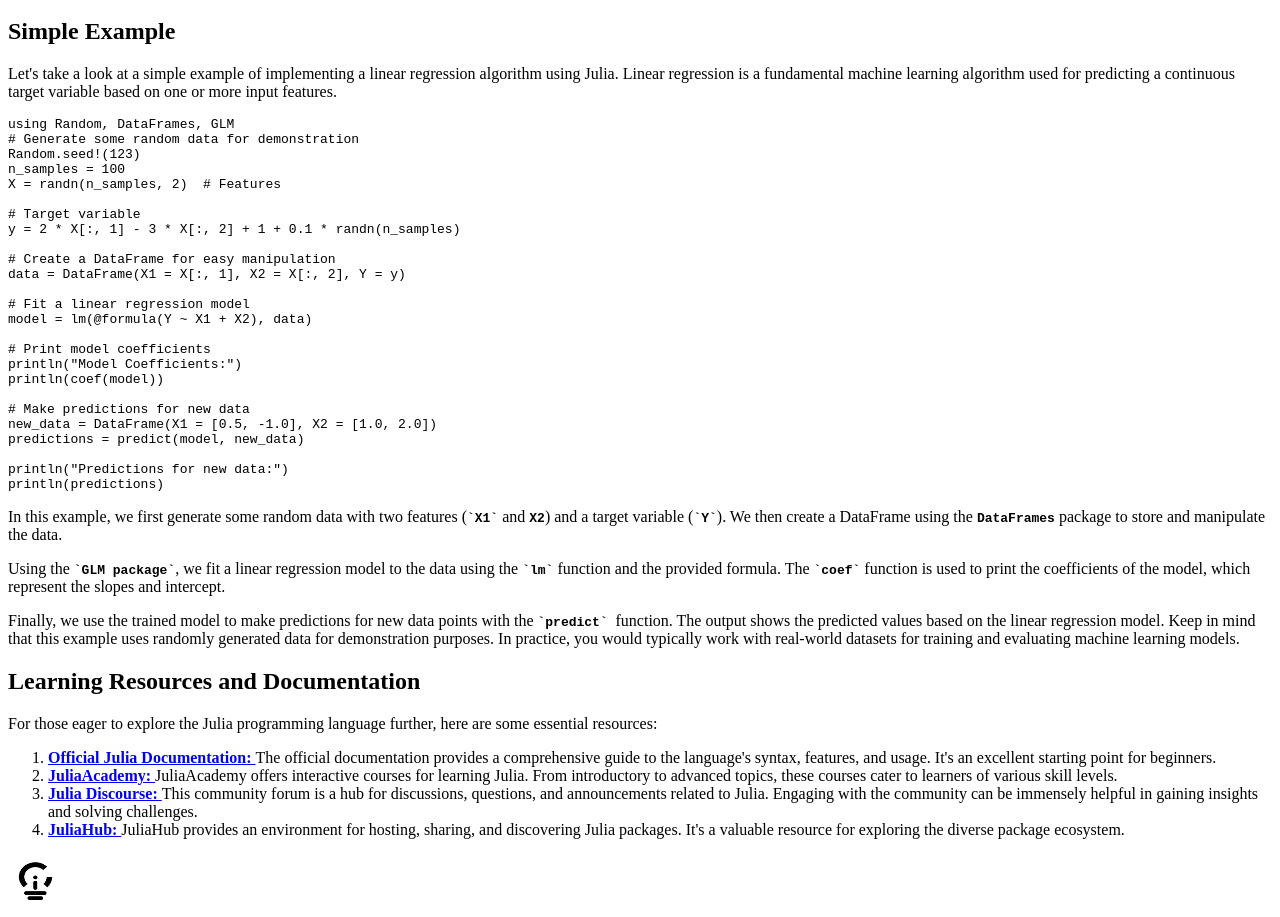
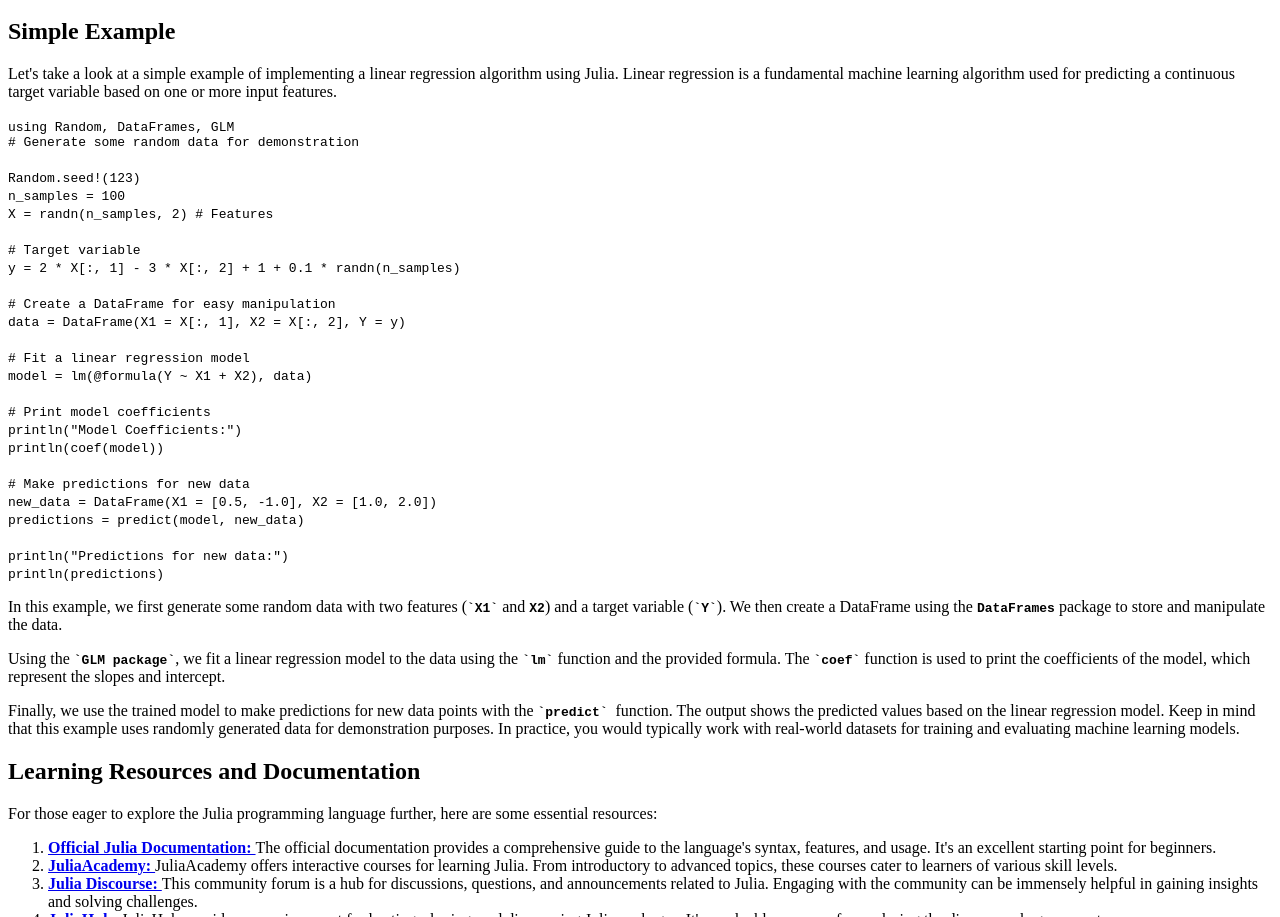
Before and after one commit to Hari-Krishna-Moorthy/IG-website, a Next.js app: page /blog/julia in a window 1280 px wide. Shown: the part 3219-4136 px from the top of the page. Built offline with nearby package versions, Linux system fonts and the light colour scheme.

Commit message:
fixed response issue

```diff
--- a/app/blog/julia/page.tsx
+++ b/app/blog/julia/page.tsx
@@ -118,19 +118,19 @@ export const metadata = {
           <p className="text-gray-900 mb-4"> Let's take a look at a simple example of implementing a linear regression algorithm using Julia. Linear regression is a fundamental machine
           learning algorithm used for predicting a continuous target variable based on one or more input features.</p>
           <div className="bg-gray-900 p-4 rounded-md mb-12">
-  <pre className="text-white">
-    <code className="language-jl">
+
+    <code className="text-white text-sm sm:text-base md:text-lg lg:text-xl">
     using Random, DataFrames, GLM <br></br>
 
-    <a className='text-lime-400'># Generate some random data for demonstration</a> <br></br>
+    <div className='text-lime-400'># Generate some random data for demonstration</div> <br></br>
 Random.seed!(123)<br></br>
 n_samples = 100<br></br>
 X = randn(n_samples, 2)  <a className='text-lime-400'># Features</a> <br></br><br></br>
 
-<a className='text-lime-400'># Target variable</a> <br></br>
+<code className='text-lime-400'># Target variable</code> <br></br>
 y = 2 * X[:, 1] - 3 * X[:, 2] + 1 + 0.1 * randn(n_samples)  <br></br><br></br>
 
-<a className='text-lime-400'># Create a DataFrame for easy manipulation</a> <br></br>
+<code className='text-lime-400'># Create a DataFrame for easy manipulation</code> <br></br>
 data = DataFrame(X1 = X[:, 1], X2 = X[:, 2], Y = y) <br></br><br></br>
 
 <a className='text-lime-400'># Fit a linear regression model</a> <br></br>
@@ -149,7 +149,7 @@ println(predictions) <br></br>
 
 
     </code>
-  </pre>
+
 </div>
 <p className="text-gray-900 mb-4"> In this example, we first generate some random data with two features (<code><strong>`X1`</strong></code> and <code><strong>X2</strong></code>) and a target
 variable (<code><strong>`Y`</strong></code>). We then create a DataFrame using the <code><strong>DataFrames</strong></code> package to store and manipulate the data.
```
